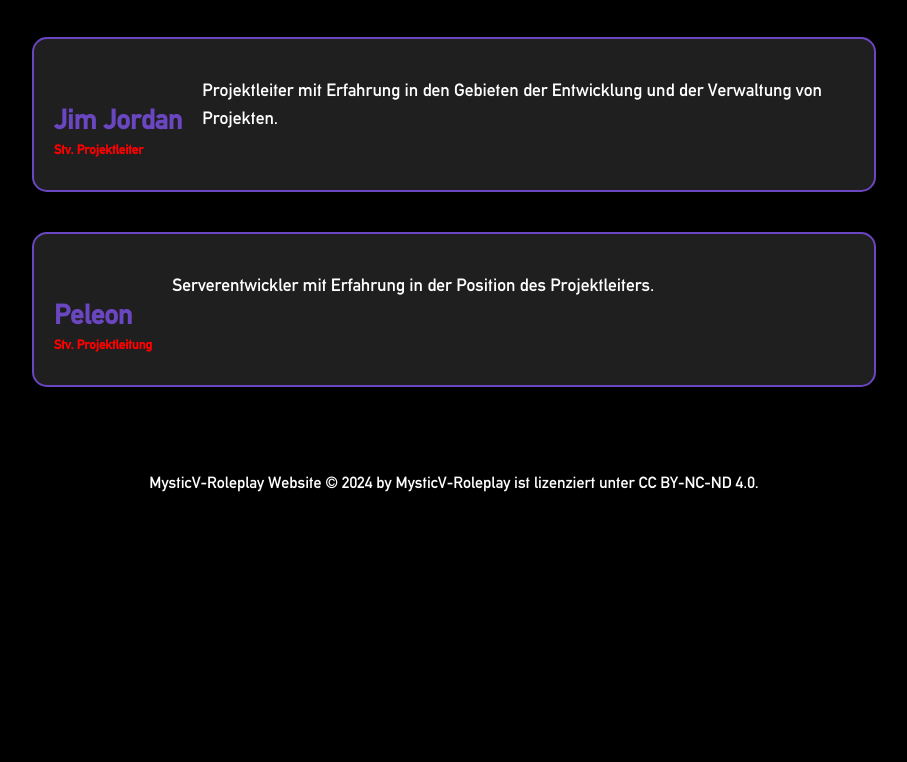
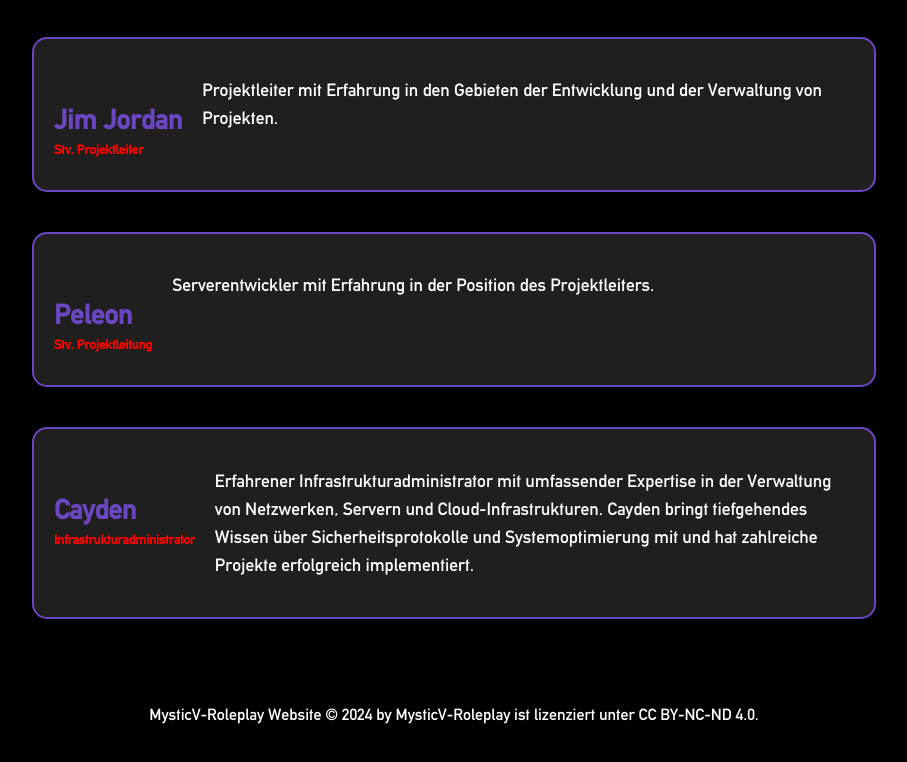
Before and after one commit to MysticV-Roleplay/mysticv-roleplay.github.io, a plain HTML site: page ueber-uns.html in a window 1280 px wide. Shown: the part 529-1291 px from the top of the page, without its empty margins (186-1093 px from the left). Before the commit the page ends 1067 px from the top, so only its background shows below. Drawn offline with Linux system fonts and the light colour scheme; a script that the page names is missing.

Commit message:
Update ueber-uns.html

```diff
--- a/ueber-uns.html
+++ b/ueber-uns.html
@@ -51,6 +51,17 @@
                 </div>
             </div>
         </div>
+        <div class="card fadeIn">
+            <div class="card-content">
+                <div class="card-left">
+                    <h5 class="card-title">Cayden</h5>
+                    <p class="card-rank"><strong>Infrastrukturadministrator</strong></p>
+                </div>
+                <div class="card-right">
+                    <p class="card-text">Erfahrener Infrastrukturadministrator mit umfassender Expertise in der Verwaltung von Netzwerken, Servern und Cloud-Infrastrukturen. Cayden bringt tiefgehendes Wissen über Sicherheitsprotokolle und Systemoptimierung mit und hat zahlreiche Projekte erfolgreich implementiert.</p>
+                </div>
+            </div>
+        </div>
     </main>
 
     <footer class="footer">
```
